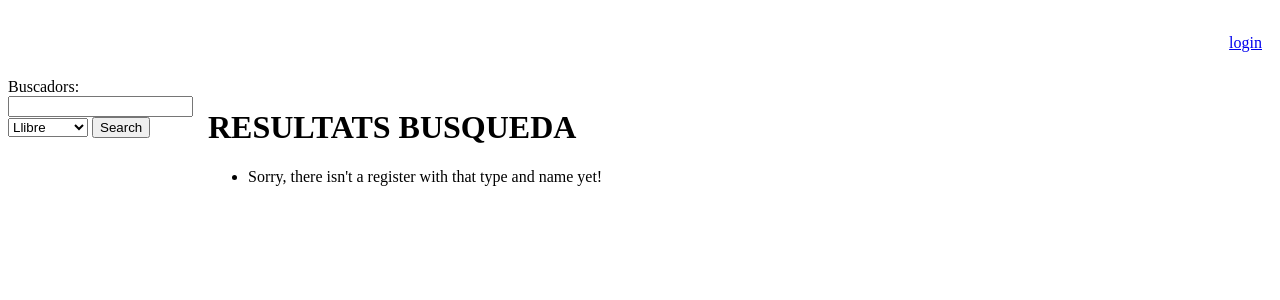
After one commit to judithvillanueva/ModelsDeProces, a Django app: template recursosBiblio/templates/recursosBiblio/resultats.html in a window 1280 px wide. The commit adds this page. Shown: the top 300 px of the page. Run offline with Django 3.2, Linux system fonts and the light colour scheme; the template is opened without the code that fills it, so the values that code supplies are empty; some libraries are stand-ins or nearby versions.

Commit message:
buscadors fets

```diff
--- a/recursosBiblio/admin.py
+++ b/recursosBiblio/admin.py
@@ -3,3 +3,5 @@ from recursosBiblio import models
 
 # Register your models here.
 admin.site.register(models.Book)
+admin.site.register(models.Biblioteca)
+admin.site.register(models.Author)
--- a/recursosBiblio/static/style/base.css
+++ b/recursosBiblio/static/style/base.css
@@ -0,0 +1,29 @@
+#header
+{
+    margin: 0;
+    padding: 10px;
+    text-align: right;
+}
+#content
+{
+    margin-left: 190px;
+    margin-right: 190px;
+    padding: 10px;
+}
+#sidebar
+{
+    float: left;
+    width: 190px;
+}
+
+#footer
+{
+    margin: 0;
+    padding: 10px;
+    text-align: center;
+}
+textarea, input[type=number], input[type=url]
+{
+    height: 1.25em;
+    width: 25em;
+}
--- a/recursosBiblio/templates/recursosBiblio/base.html
+++ b/recursosBiblio/templates/recursosBiblio/base.html
@@ -20,6 +20,21 @@
     {%  endif  %}
     {%  endblock  %}
     </div>
+    <div id="sidebar">
+        {%  block  sidebar  %}
+        Buscadors:
+        <form action="{%  url  'recursosBiblio:buscador'  %}" method="post" >
+            {% csrf_token %}
+            <input type="text" name="buscar">
+            <select name="opcions">
+                <option value="Book">Llibre</option>
+                <option value="Author">Autor</option>
+                <option>Biblioteca</option>
+            </select>
+        <input type="submit" value="Search" />
+        </form>
+        {%  endblock  %}
+    </div>
     <div  id="content">
     {%  block  content  %}
     {%  if  error_message  %}
--- /dev/null
+++ b/recursosBiblio/templates/recursosBiblio/resultats.html
@@ -0,0 +1,25 @@
+{% extends "recursosBiblio/base.html" %}
+{% block title %}
+- RESULTATS BUSQUEDA
+{% endblock %}
+{% block content %}
+<h1>
+    RESULTATS BUSQUEDA
+</h1>
+<ul>
+    {% for result in resultats %}
+    {% if tipus == 'Book' %}
+    Llibres trobats:
+    <li>{{result.ISBN}} - {{ result.titol}}</li>
+    {% elif tipus == 'Author' %}
+    Autors trobats:
+    <li>{{result.nom}} - {{ result.cognom}} - {{ result.nacionalidad}}</li>
+    {% elif tipus == 'Biblioteca' %}
+    Autors trobats:
+    <li>{{result.nom}} - {{ result.ciutat}} - {{ result.carrer}}</li>
+    {% endif %}
+    {% empty %} <li> Sorry, there isn't a register with that type and name yet!</li>
+    {% endfor %}
+
+</ul>
+{% endblock %}
--- a/recursosBiblio/urls.py
+++ b/recursosBiblio/urls.py
@@ -3,6 +3,7 @@ from django.urls import path, include
 from django.conf.urls import url
 from django.views.generic import ListView
 from .models import *
+from .views import *
 
 
 urlpatterns = [
@@ -11,5 +12,9 @@ urlpatterns = [
             queryset=Book.objects.all(),            #bases de dades
             context_object_name = 'AllBooks',       #nom del diccionari
             template_name='recursosBiblio/AllBooks.html'), #posem el nom del html i on ho va a buscar
-        name='AllBooks')
+        name='AllBooks'),
+
+    url(r'^buscador/$',
+        buscador,
+        name='buscador'),
 ]
```
Also changed, not shown: recursosBiblio/views.py (+22 -0 lines), recursosBiblio/migrations/0003_auto_20190313_1817.py (added).
